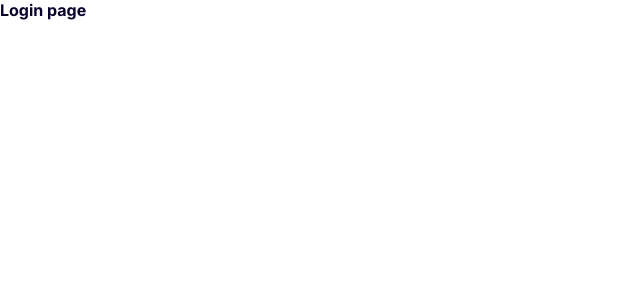
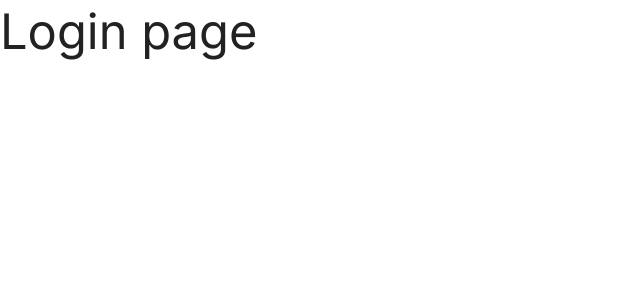
Before and after one commit to srbrunoferreira/inside-web-client, a React (Create React App) app: page /login/ in a window 1280 px wide. Shown: the top 300 px of the page, without its empty margins (0-640 px from the left). Built offline with nearby package versions, Linux system fonts and the light colour scheme.

Commit message:
improvement: better css sizes and spacing

```diff
--- a/src/App.css
+++ b/src/App.css
@@ -1,10 +1,35 @@
-* {
+body {
   font-family: 'Inter', sans-serif;
   font-size: 16px;
-  color: #0b032d;
-  box-sizing: border-box;
+  font-weight: 400;
+  line-height: 1.75;
+  text-rendering: optimizeLegibility;
   margin: 0px;
   padding: 0px;
   outline: none;
-  text-rendering: optimizeLegibility;
+  color: #222222;
+  box-sizing: border-box;
 }
+
+h1, h2, h3, h4, h5 {
+  margin: 3rem 0 1.38rem;
+  font-weight: 400;
+  line-height: 1.3;
+}
+
+h1 {
+  margin-top: 0;
+  font-size: 3.052rem;
+}
+
+h2 {font-size: 2.441rem;}
+
+h3 {font-size: 1.953rem;}
+
+h4 {font-size: 1.563rem;}
+
+h5 {font-size: 1.25rem;}
+
+small, .text_small {font-size: 0.8rem;}
+
+p {margin-bottom: 1rem;}
```
